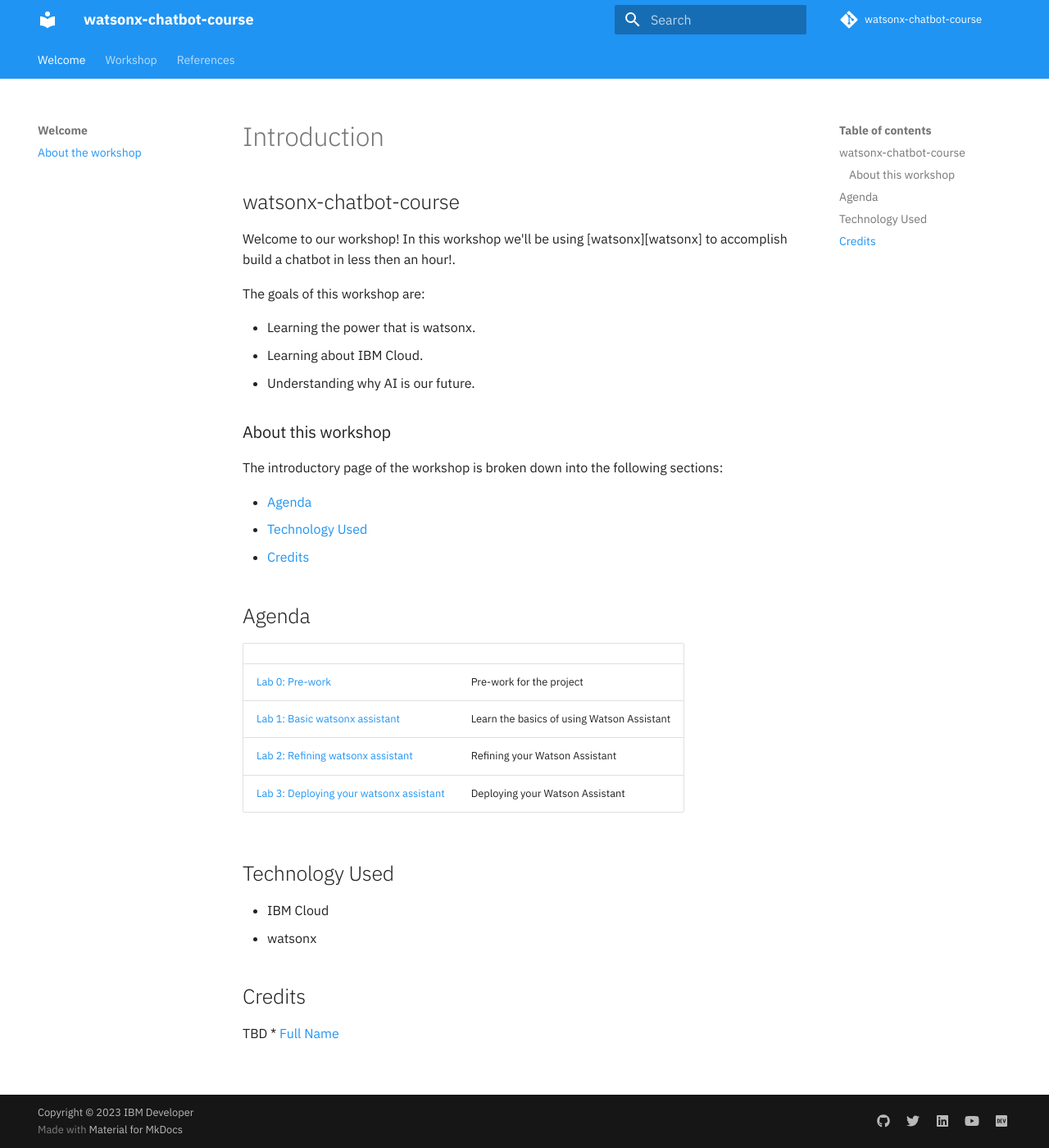
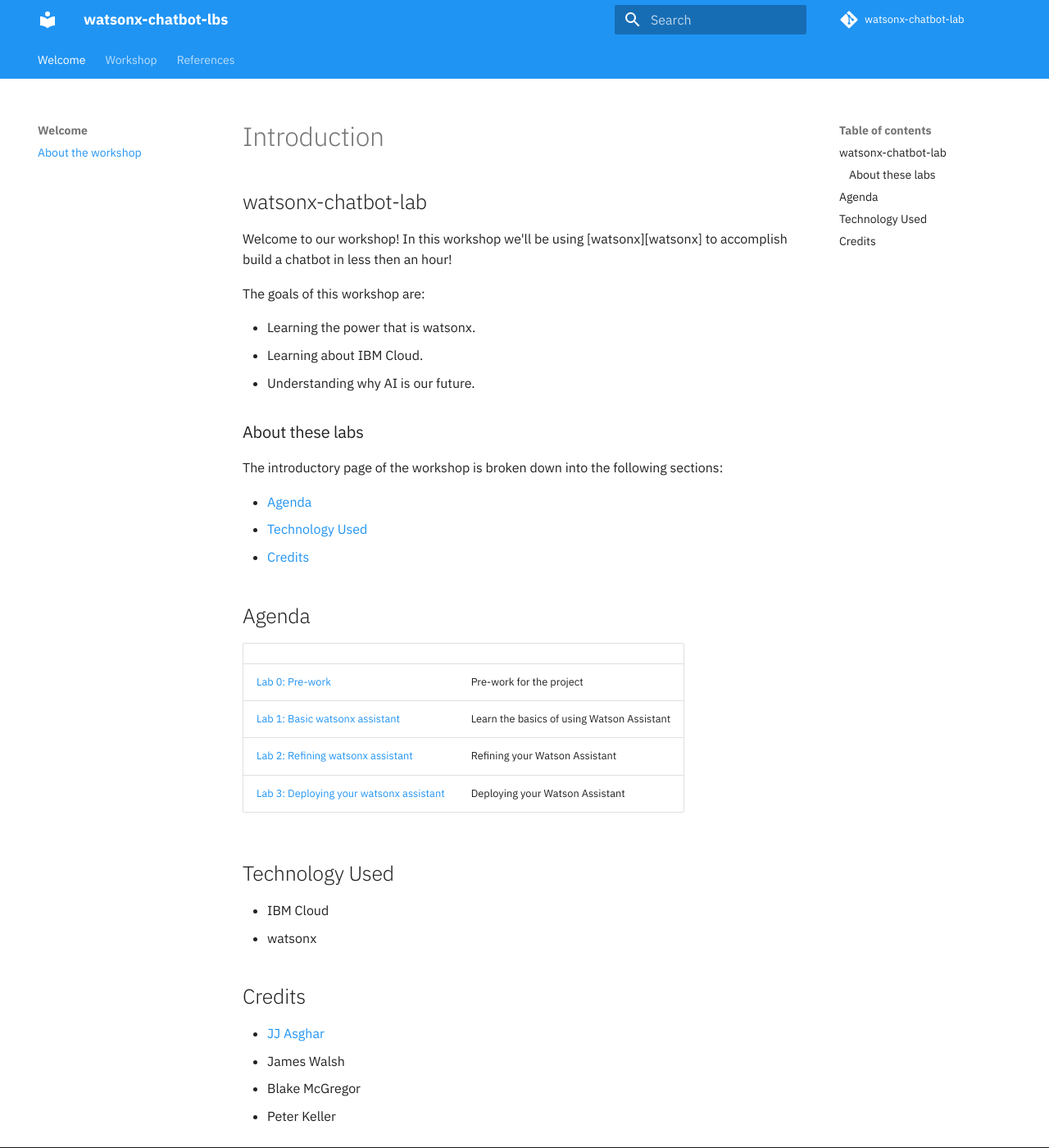
Before and after one commit to IBM/watsonx-chatbot-lab, an MkDocs documentation site: the page built from docs/README.md, in a window 1280 px wide and 1400 px high. Shown: the whole window at 82% size. Built offline with MkDocs 1.6.1 and Material for MkDocs 9.7.7, drawn with Linux system fonts in a browser that asks for light colours; comment, search, counter and statistics services are not loaded.

Commit message:
added licence and changed to lab

```diff
--- a/docs/README.md
+++ b/docs/README.md
@@ -1,8 +1,8 @@
 # Introduction
 
-## watsonx-chatbot-course
+## watsonx-chatbot-lab
 
-Welcome to our workshop! In this workshop we'll be using [watsonx][watsonx] to accomplish build a chatbot in less then an hour!.
+Welcome to our workshop! In this workshop we'll be using [watsonx][watsonx] to accomplish build a chatbot in less then an hour!
 
 The goals of this workshop are:
 
@@ -10,7 +10,7 @@
 * Learning about IBM Cloud.
 * Understanding why AI is our future.
 
-### About this workshop
+### About these labs
 
 The introductory page of the workshop is broken down into the following sections:
 
@@ -35,5 +35,7 @@
 
 ## Credits
 
-TBD
-* [Full Name](https://github.com/githubid)
+* [JJ Asghar](https://github.com/jjasghar)
+* James Walsh
+* Blake McGregor
+* Peter Keller
--- a/mkdocs.yml
+++ b/mkdocs.yml
@@ -1,11 +1,11 @@
 # Project information
-site_name: watsonx-chatbot-course
-site_url: https://ibm.github.io/watsonx-chatbot-course
+site_name: watsonx-chatbot-lbs
+site_url: https://ibm.github.io/watsonx-chatbot-lab
 site_author: IBM Developer
 
 # Repository
-repo_name: watsonx-chatbot-course
-repo_url: https://github.com/ibm/watsonx-chatbot-course
+repo_name: watsonx-chatbot-lab
+repo_url: https://github.com/ibm/watsonx-chatbot-lab
 edit_uri: edit/master/docs
 
 # Navigation
```
Also changed, not shown: README.md (+22 -0 lines), 1 other file.
